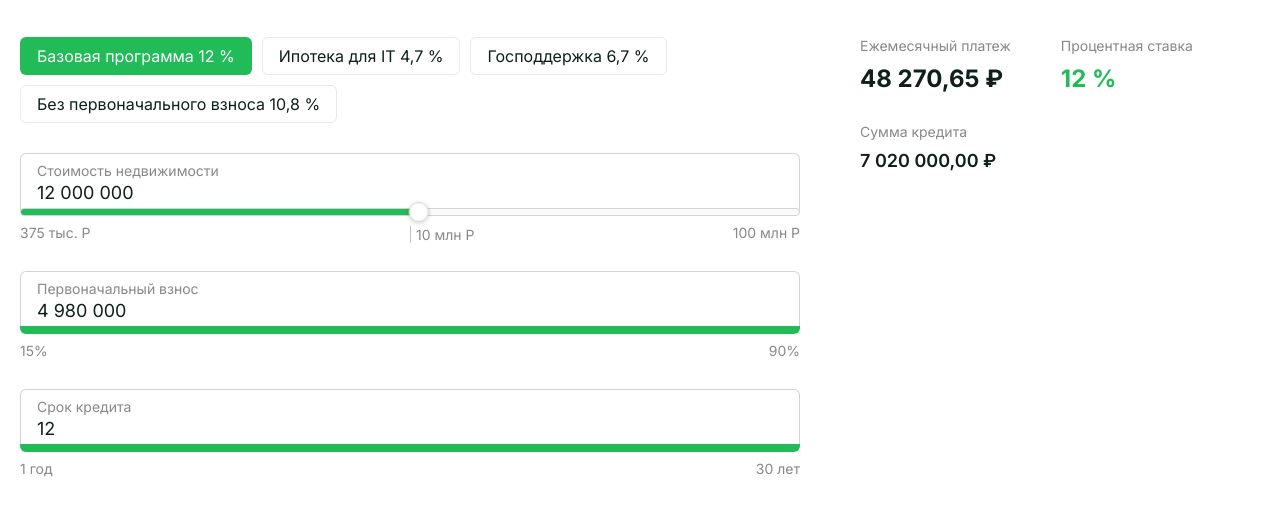
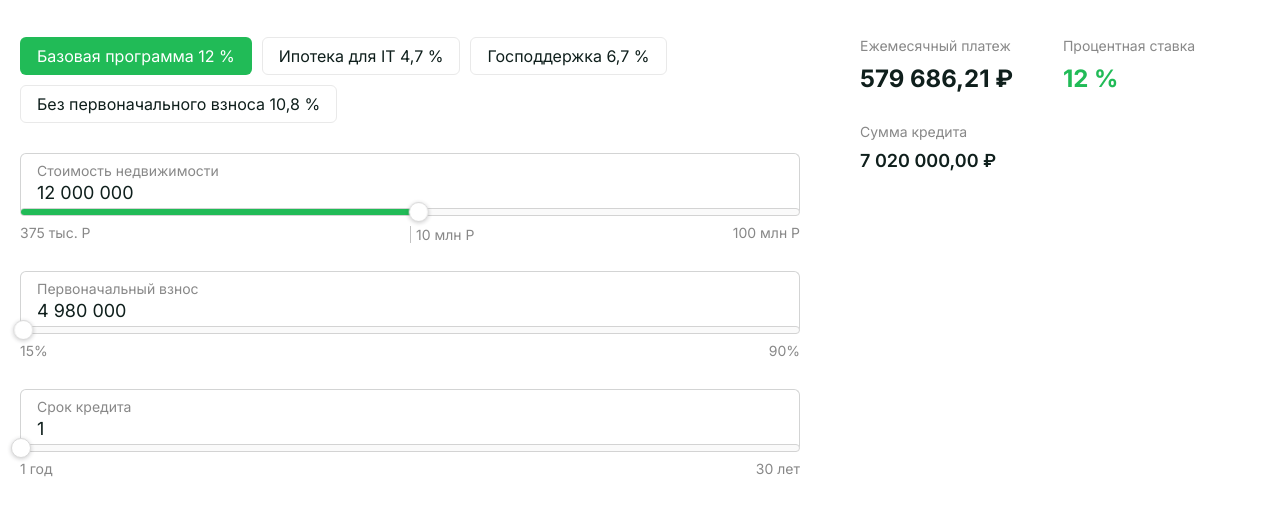
Before and after one commit to ar4ibais/credit, a plain HTML site: page index.html in a window 1280 px wide. Shown: the part 104-620 px from the top of the page. Drawn offline with Linux system fonts and the light colour scheme.

Commit message:
finished proj

```diff
--- a/css/main.css
+++ b/css/main.css
@@ -204,26 +204,40 @@ body {
 
 /* Sliders */
 
-#slider-cost {
+#slider-cost,
+#slider-downpayment,
+#slider-term {
 	height: 8px;
 }
 
 #slider-cost,
-#slider-cost .noUi-handle {
+#slider-cost .noUi-handle,
+#slider-downpayment,
+#slider-term,
+#slider-downpayment .noUi-handle,
+#slider-term .noUi-handle {
     box-shadow: none;
 }
 
 /* Hide markers on slider handles */
 #slider-cost .noUi-handle::before,
-#slider-cost .noUi-handle::after {
+#slider-cost .noUi-handle::after,
+#slider-downpayment .noUi-handle::before,
+#slider-downpayment .noUi-handle::after,
+#slider-term .noUi-handle::before,
+#slider-term .noUi-handle::after {
     display: none;
 }
 
-#slider-cost .noUi-connect {
+#slider-cost .noUi-connect,
+#slider-downpayment .noUi-connect,
+#slider-term .noUi-connect {
     background: #21bb57;
 }
 
-#slider-cost .noUi-handle {
+#slider-cost .noUi-handle,
+#slider-downpayment .noUi-handle,
+#slider-term .noUi-handle {
     height: 20px;
     width: 20px;
     top: -7px;
@@ -236,6 +250,8 @@ body {
 	transition: transform 0.1s ease-in;
 }
 
-#slider-cost .noUi-handle:hover{
+#slider-cost .noUi-handle:hover,
+#slider-downpayment .noUi-handle:hover,
+#slider-downpayment .noUi-handle:hover {
 	transform: scale(1.3);
 }
--- a/index.html
+++ b/index.html
@@ -53,7 +53,7 @@
 								<div class="param__title">Первоначальный взнос</div>
 								<input type="text" class="param__value" value="4980000" id="input-downpayment">
 							</div>
-							<div class="param__range-slider"></div>
+							<div class="param__range-slider" id="slider-downpayment"></div>
 
 							<div class="param__limits limit">
 								<div class="limit__from">15%</div>
@@ -66,7 +66,7 @@
 								<div class="param__title">Срок кредита</div>
 								<input type="text" class="param__value" value="12" id="input-term">
 							</div>
-							<div class="param__range-slider"></div>
+							<div class="param__range-slider" id="slider-term"></div>
 
 							<div class="param__limits limit">
 								<div class="limit__from">1 год</div>
--- a/js/formatInputs.js
+++ b/js/formatInputs.js
@@ -5,7 +5,8 @@ const inputCost = document.querySelector('#input-cost'),
       inputTerm = document.querySelector('#input-term'),
       form = document.querySelector('#form'),
       totalCost = document.querySelector('#total-cost'),
-      totalMonthPayment = document.querySelector('#total-month-payment');
+      totalMonthPayment = document.querySelector('#total-month-payment'),
+      maxPrice = 100000000;
 
 const cleavePriceSettings = {
     numeral: true,
@@ -24,7 +25,13 @@ form.addEventListener('input', () => {
 });
 
 function calcMortgage() {
-    const totalAmount = +cleaveCost.getRawValue() - cleaveDownPayment.getRawValue();
+    let cost = +cleaveCost.getRawValue();
+
+    if (cost > maxPrice) {
+        cost = maxPrice;
+    }
+
+    const totalAmount = cost - cleaveDownPayment.getRawValue();
     totalCost.textContent = priceFormatter.format(totalAmount);
 
     const creditRate = +document.querySelector('input[name="program"]:checked').value,
@@ -56,11 +63,86 @@ noUiSlider.create(sliderCost, {
     })
 });
 
-sliderCost.noUiSlider.on('update', function() {
+sliderCost.noUiSlider.on('slide', function() {
     const sliderValue = parseInt(sliderCost.noUiSlider.get(true));
 
     inputCost.value = sliderValue;
 
     cleaveCost.setRawValue(sliderValue);
     calcMortgage();
-})
+});
+
+
+let sliderDownpayment = document.querySelector('#slider-downpayment');
+
+noUiSlider.create(sliderDownpayment, {
+    start: 375000 ,
+    connect: 'lower',
+    step: 100000,
+    range: {
+        'min': 375000 * 0.15,
+        'max': maxPrice
+    },
+    format: wNumb({
+        decimals: 0,
+        thousand: ' ',
+        suffix: ''
+    })
+});
+
+sliderDownpayment.noUiSlider.on('slide', function() {
+    const sliderValue = parseInt(sliderDownpayment.noUiSlider.get(true));
+
+    inputDownPayment.value = sliderValue;
+
+    cleaveDownPayment.setRawValue(sliderValue);
+    calcMortgage();
+});
+
+
+let sliderTerm = document.querySelector('#slider-term');
+
+noUiSlider.create(sliderTerm, {
+    start: 1,
+    connect: 'lower',
+    step: 1,
+    range: {
+        'min': 1,
+        'max': 30
+    },
+    format: wNumb({
+        decimals: 0,
+        thousand: ' ',
+        suffix: ''
+    })
+});
+
+sliderTerm.noUiSlider.on('update', function() {
+    const sliderValue = parseInt(sliderTerm.noUiSlider.get(true));
+
+    inputTerm.value = sliderValue;
+
+    cleaveTerm.setRawValue(sliderValue);
+    calcMortgage();
+});
+
+inputCost.addEventListener('input', () => {
+    const value = +cleaveCost.getRawValue();
+
+    sliderCost.noUiSlider.set(value);
+
+    if (value > maxPrice) {
+        inputCost.closest('.param__details').classList.add('param__details--error');
+    } else {
+        inputCost.closest('.param__details').classList.remove('param__details--error');
+    }
+});
+
+inputCost.addEventListener('change', () => {
+    const value = +cleaveCost.getRawValue();
+
+    if (value > maxPrice) {
+        inputCost.closest('.param__details').classList.remove('param__details--error');
+        cleaveCost.setRawValue(maxPrice);
+    }
+});
```
